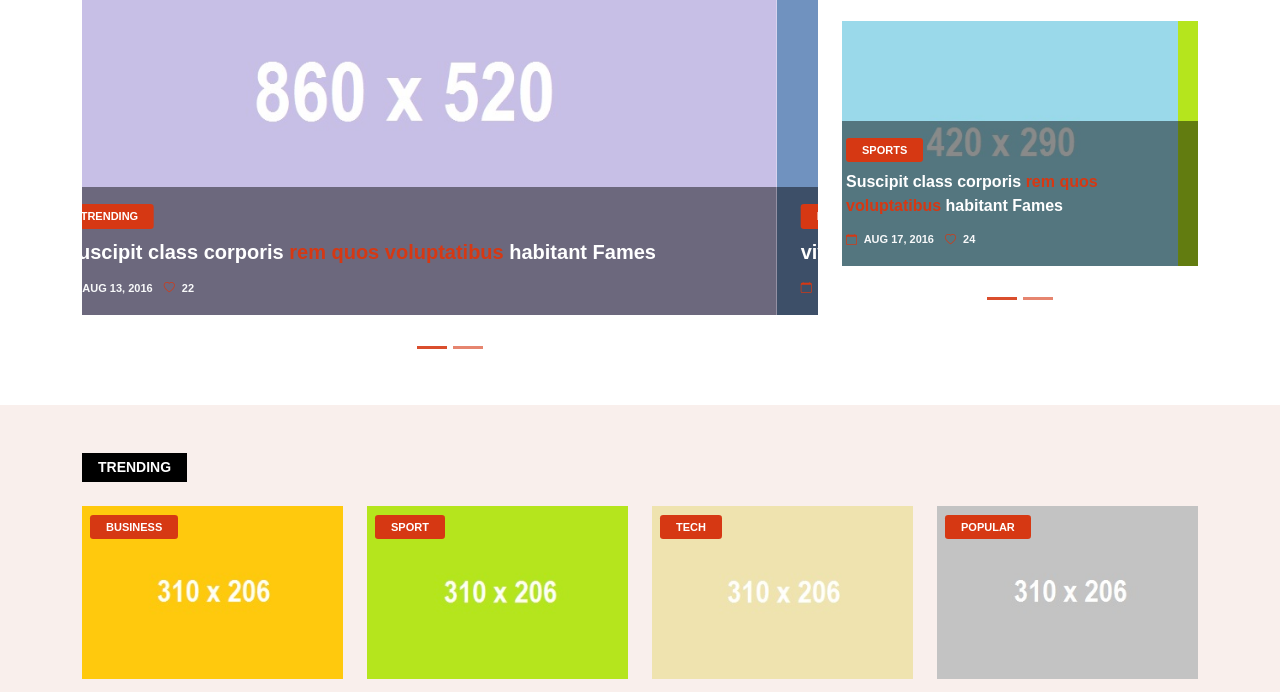
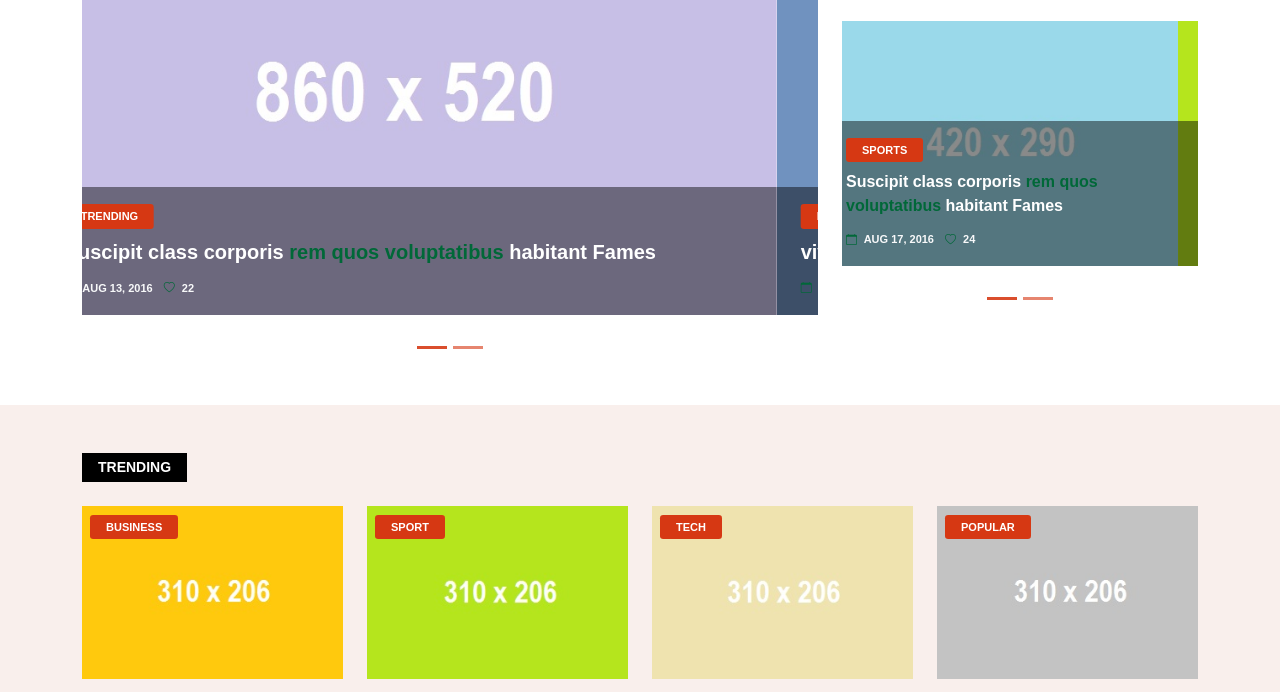
Before and after one commit to tumusiimeconan/environment, a plain HTML site: page index.html in a window 1280 px wide. Shown: the part 478-1170 px from the top of the page. Drawn offline with nearby package versions, Linux system fonts and the light colour scheme; a web font is replaced by a local one.

Commit message:
Add files via upload

```diff
--- a/css/global.css
+++ b/css/global.css
@@ -1,10 +1,4 @@
-/*
-Template Name: News Times
-File: Layout CSS
-Author: TemplatesOnWeb
-Author URI: https://www.templateonweb.com/
-Licence: <a href="https://www.templateonweb.com/license">Website Template Licence</a>
-*/
+
 
 :root {
 	--gray_dark:#272727;
@@ -15,6 +9,8 @@ Licence: <a href="https://www.templateonweb.com/license">Website Template Licenc
 	--bg_light:#f9efec;
 	--bg_back:#00000075;
 	--bg_dark:#000000de;
+	--themegreen:#006838;
+
 }
 
 body{
@@ -77,7 +73,7 @@ a:focus{
  border:1px solid var(--border_light);
  }
 .col_orange{
-	color: var(--orange)!important;
+	color: var(--themegreen)!important;
 }
 .bg_orange{
 	background: var(--orange)!important;
```
